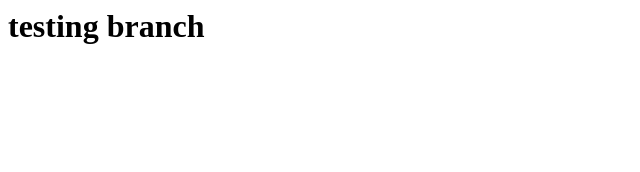
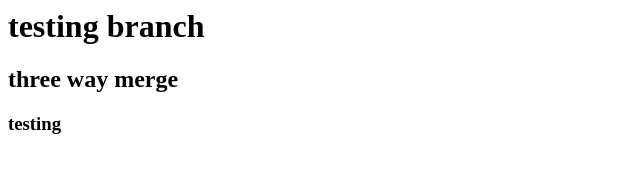
Before and after one commit to vash2830/synechron, a plain HTML site: page index.html in a window 1280 px wide. Shown: the whole page, without its empty margins (0-640 px from the left). Drawn offline with Linux system fonts and the light colour scheme.

Commit message:
threeway merger in master

```diff
--- a/index.html
+++ b/index.html
@@ -1 +1,3 @@
 <h1> testing branch</h1>
+<h2>three way merge</h2>
+<h3>testing</h3>
```
